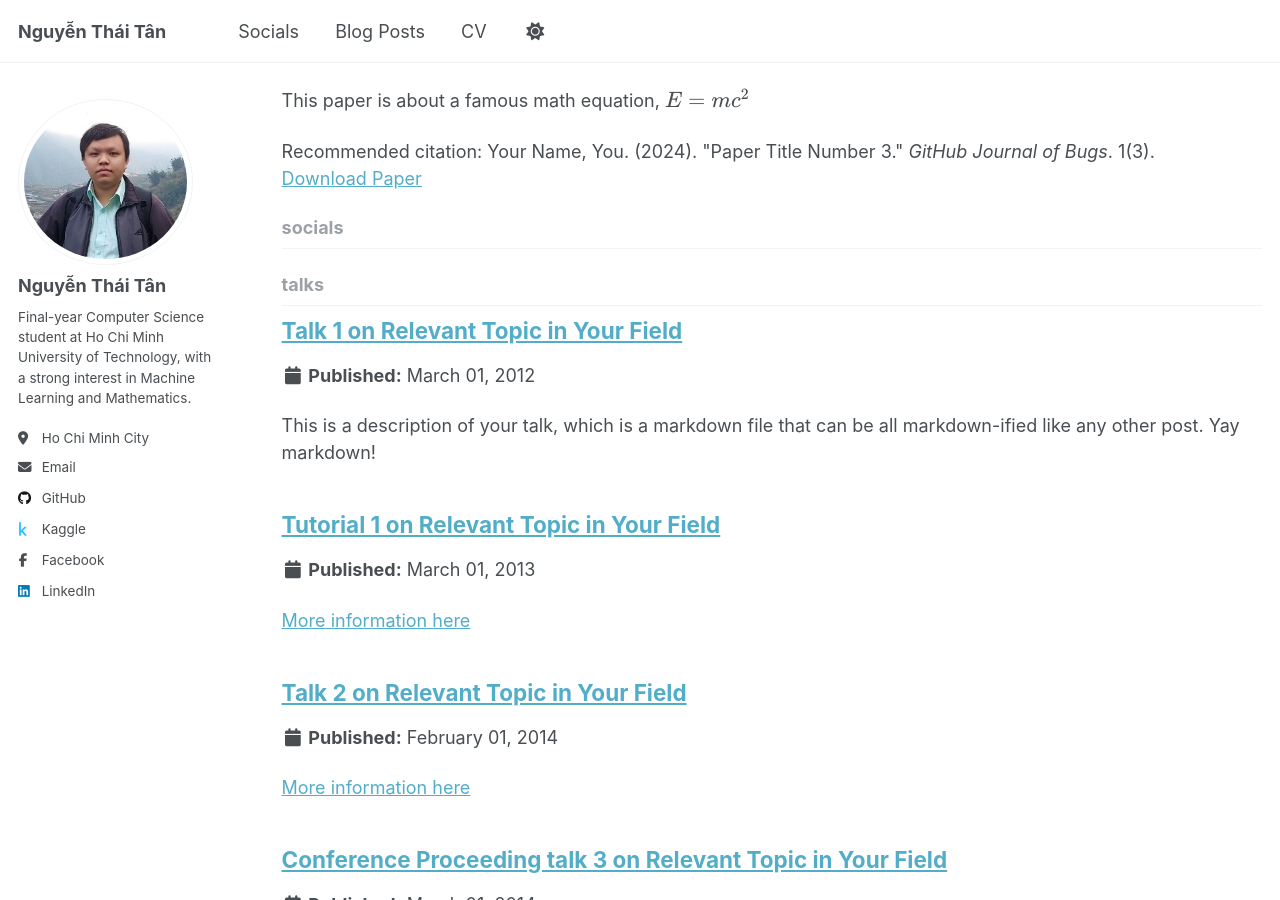
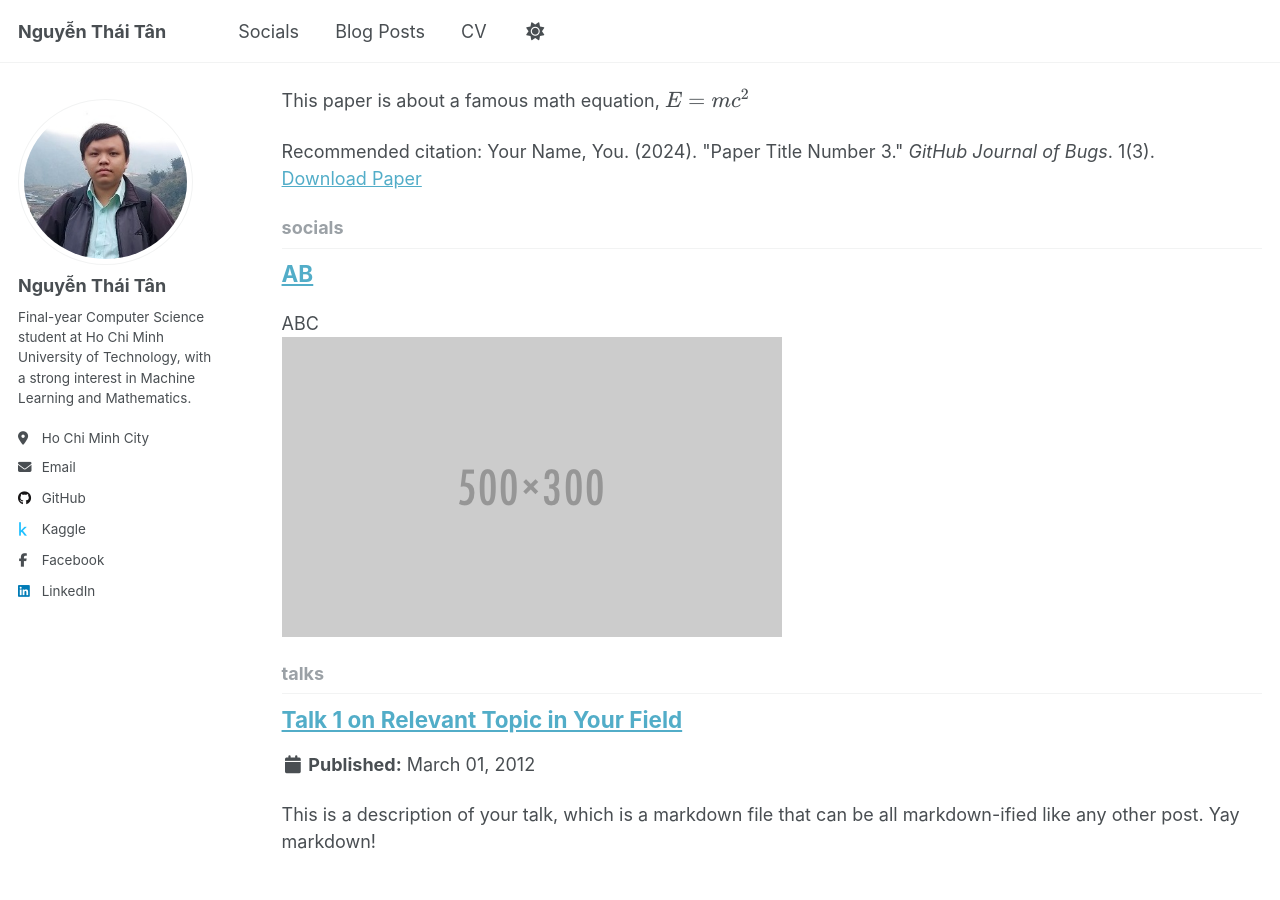
Before and after one commit to thaitanhaha/thaitanhaha.github.io, a Jekyll site: the page built from _pages/collection-archive.html, in a window 1280 px wide and 900 px high, scrolled down 2143 px. Built offline with Jekyll 4.4.1, drawn with Linux system fonts in a browser that asks for light colours; a script that is not in the unit is left out; a file with an impossible date is left out.

Commit message:
test socials

```diff
--- a/_includes/archive-single.html
+++ b/_includes/archive-single.html
@@ -40,10 +40,10 @@
 
         {% if post.collection == 'teaching' %}
           <p> {{ post.type }}, <i>{{ post.venue }}</i>, {{ post.date | default: "1900-01-01" | date: "%Y" }} </p>
+        {% elsif post.collection == 'socials' %}
+          <p>{{ date: "%M %Y" }} </p>
         {% elsif post.collection == 'publications' %}
           <p>Published in <i>{{ post.venue }}</i>, {{ post.date | default: "1900-01-01" | date: "%Y" }} </p>
-        {% elsif post.collection == 'socials' %}
-          <p>{{ post.date | default: "1900-01-01" | date: "%M %Y" }} </p>
         {% elsif post.date %}
          <p class="page__date"><strong><i class="fa fa-fw fa-calendar" aria-hidden="true"></i> {{ site.data.ui-text[site.locale].date_label | default: "Published:" }}</strong> <time datetime="{{ post.date | default: "1900-01-01" | date_to_xmlschema }}">{{ post.date | default: "1900-01-01" | date: "%B %d, %Y" }}</time></p>
         {% endif %}
--- a/_socials/socials-1.md
+++ b/_socials/socials-1.md
@@ -1,7 +1,7 @@
 ---
-title: "A"
+title: "AB"
 excerpt: "ABC<br/><img src='/images/500x300.png'>"
-date: 2012-03
+date: 2012-03-01
 collection: socials
 ---
 
```
